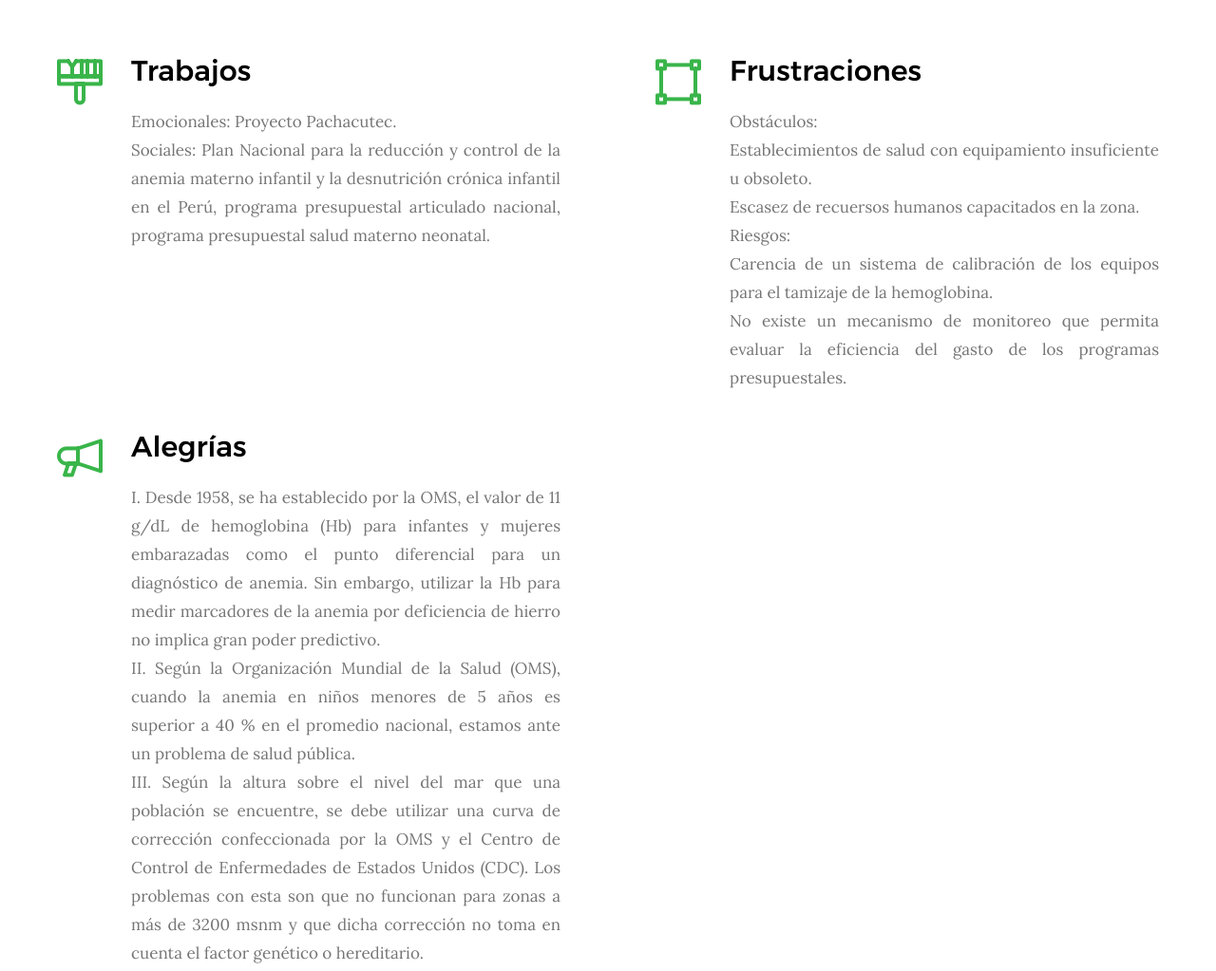
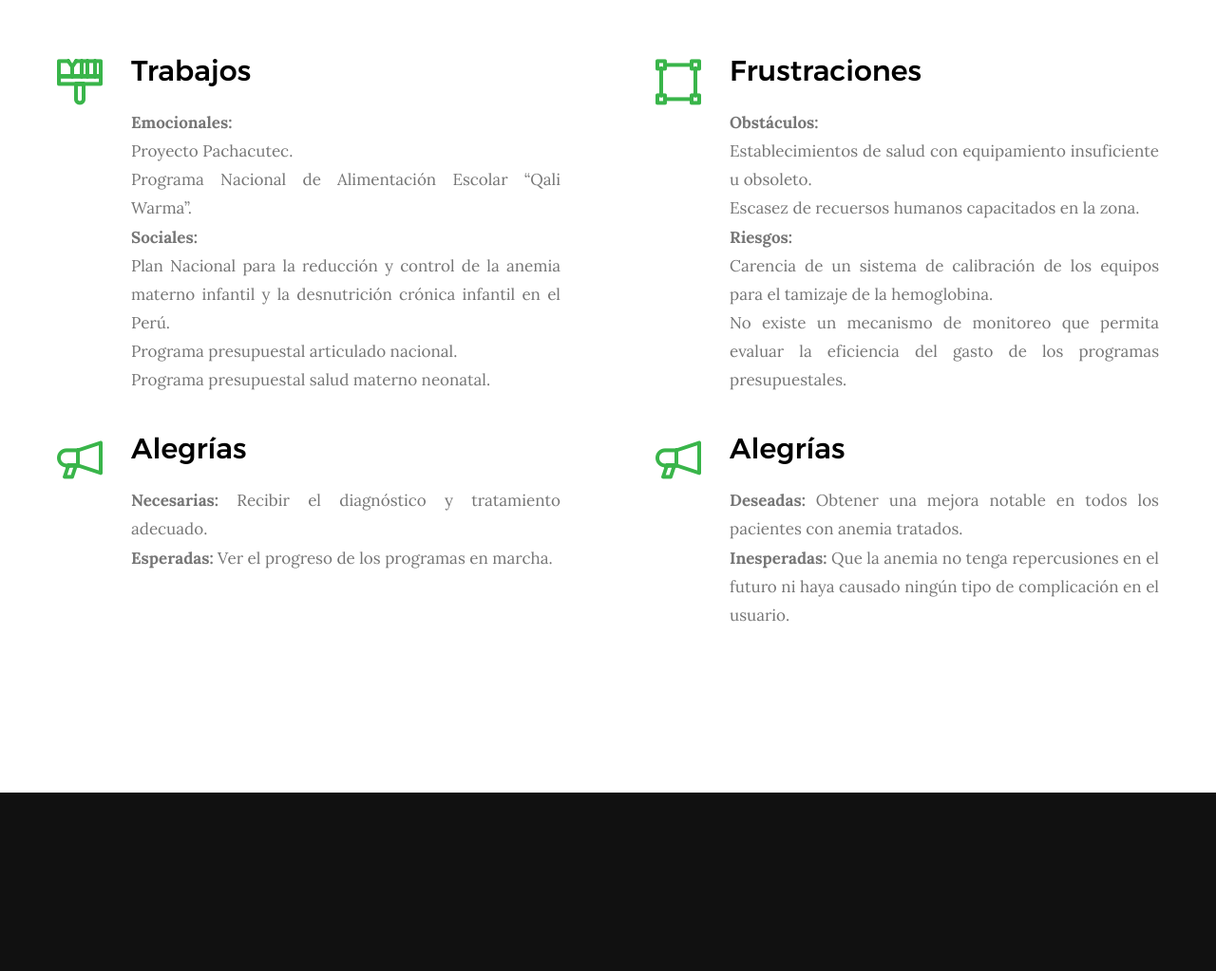
Before and after one commit to AnemiaGPI/AnemiaGPI.github.io, a plain HTML site: page index.html in a window 1280 px wide. Shown: the part 3280-4303 px from the top of the page at 95% size. After the commit the page ends 4115 px from the top, so only its background shows below. Drawn offline with Linux system fonts and the light colour scheme; files whose address does not match are found by name.

Commit message:
16th commit

```diff
--- a/index.html
+++ b/index.html
@@ -190,15 +190,20 @@
 
         <div class="row services-list block-1-2 block-tab-full">
 
-            <div class="col-block service-item" data-aos="fade-up">
+             <div class="col-block service-item" data-aos="fade-up">
                 <div class="service-icon">
                     <i class="icon-paint-brush"></i>
                 </div>
                 <div class="service-text">
                     <h3 class="h2">Trabajos</h3>
                     <p align="justify">
-                    	Emocionales: Proyecto Pachacutec.<br>
-                    	Sociales: Plan Nacional para la reducción y control de la anemia materno infantil y la desnutrición crónica infantil en el Perú, programa presupuestal articulado nacional, programa presupuestal salud materno neonatal.
+                        <b>Emocionales:</b><br>
+                        Proyecto Pachacutec.<br>
+                        Programa Nacional de Alimentación Escolar “Qali Warma”.<br>
+                        <b>Sociales:</b><br>
+                        Plan Nacional para la reducción y control de la anemia materno infantil y la desnutrición crónica infantil en el Perú.<br>
+                        Programa presupuestal articulado nacional.<br>
+                        Programa presupuestal salud materno neonatal.
                     </p>
                 </div>
             </div>
@@ -210,12 +215,12 @@
                 <div class="service-text">
                     <h3 class="h2">Frustraciones</h3>
                     <p align="justify">
-                    	Obstáculos:<br>
-                    	Establecimientos de salud con equipamiento insuficiente u obsoleto.<br>
-                    	Escasez de recuersos humanos capacitados en la zona.<br>
-                    	Riesgos:<br>
-                    	Carencia de un sistema de calibración de los equipos para el tamizaje de la hemoglobina.<br>
-                    	No existe un mecanismo de monitoreo que permita evaluar la eficiencia del gasto de los programas presupuestales.
+                        <b>Obstáculos:</b><br>
+                        Establecimientos de salud con equipamiento insuficiente u obsoleto.<br>
+                        Escasez de recuersos humanos capacitados en la zona.<br>
+                        <b>Riesgos:</b><br>
+                        Carencia de un sistema de calibración de los equipos para el tamizaje de la hemoglobina.<br>
+                        No existe un mecanismo de monitoreo que permita evaluar la eficiencia del gasto de los programas presupuestales.
                     </p>
                 </div>
             </div>
@@ -226,10 +231,26 @@
                 </div>
                 <div class="service-text">
                     <h3 class="h2">Alegrías</h3>
-                    <p align="justify">I. Desde 1958, se ha establecido por la OMS, el valor de 11 g/dL de hemoglobina (Hb) para infantes y mujeres embarazadas como el punto diferencial para un diagnóstico de anemia. Sin embargo, utilizar la Hb para medir marcadores de la anemia por deficiencia de hierro no implica gran poder predictivo. <br>II. Según la Organización Mundial de la Salud (OMS), cuando la anemia en niños menores de 5 años es superior a 40 % en el promedio nacional, estamos ante un problema de salud pública. <br>III. Según la altura sobre el nivel del mar que una población se encuentre, se debe utilizar una curva de corrección confeccionada por la OMS y el Centro de Control de Enfermedades de Estados Unidos (CDC). Los problemas con esta son que no funcionan para zonas a más de 3200 msnm y que dicha corrección no toma en cuenta el factor genético o hereditario.
+                    <p align="justify">
+                        <b>Necesarias:</b> Recibir el diagnóstico y tratamiento adecuado.<br>
+                        <b>Esperadas:</b> Ver el progreso de los programas en marcha.
                     </p>
                 </div>
             </div>
+
+            <div class="col-block service-item" data-aos="fade-up">
+                <div class="service-icon">
+                    <i class="icon-megaphone"></i>
+                </div>
+                <div class="service-text">
+                    <h3 class="h2">Alegrías</h3>
+                    <p align="justify">
+                        <b>Deseadas:</b> Obtener una mejora notable en todos los pacientes con anemia tratados.<br>
+                        <b>Inesperadas:</b> Que la anemia no tenga repercusiones en el futuro ni haya causado ningún tipo de complicación en el usuario.
+                    </p>
+                </div>
+            </div>
+
         </div>
 
     </section>
```
